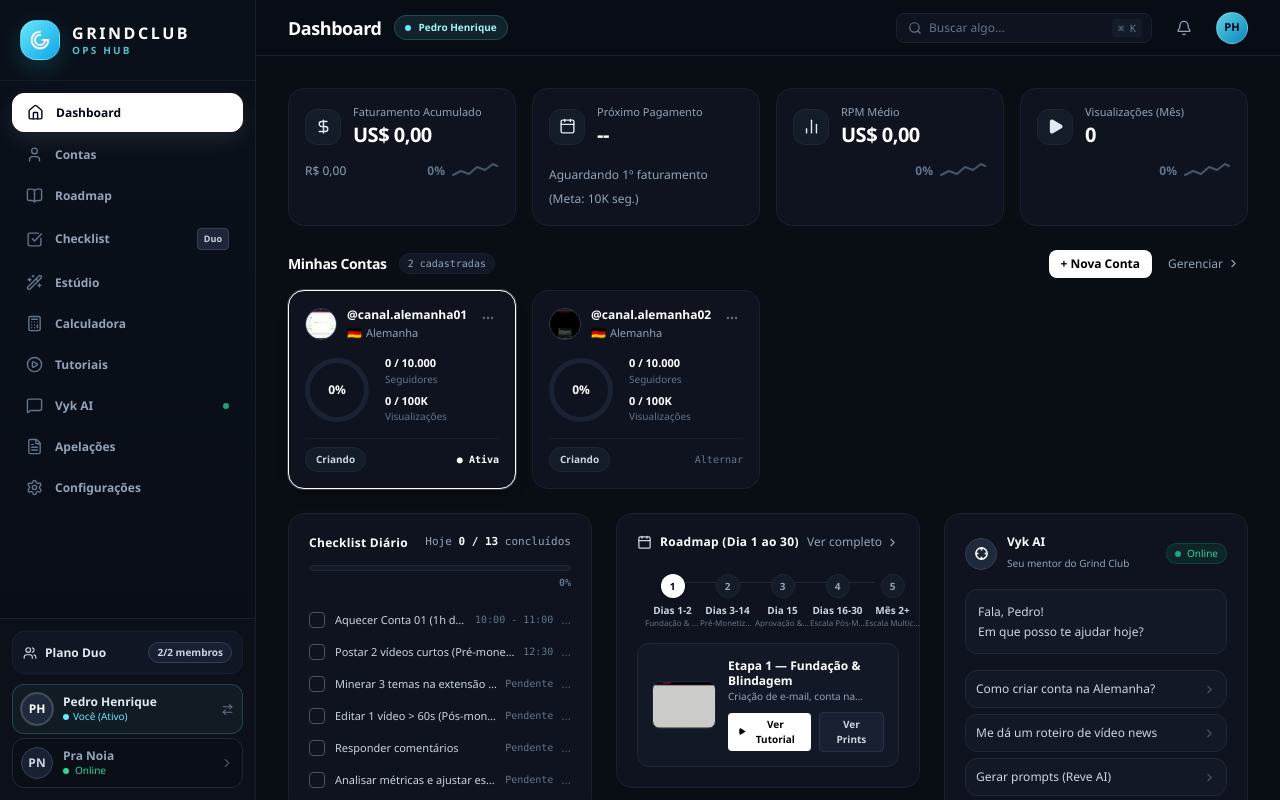
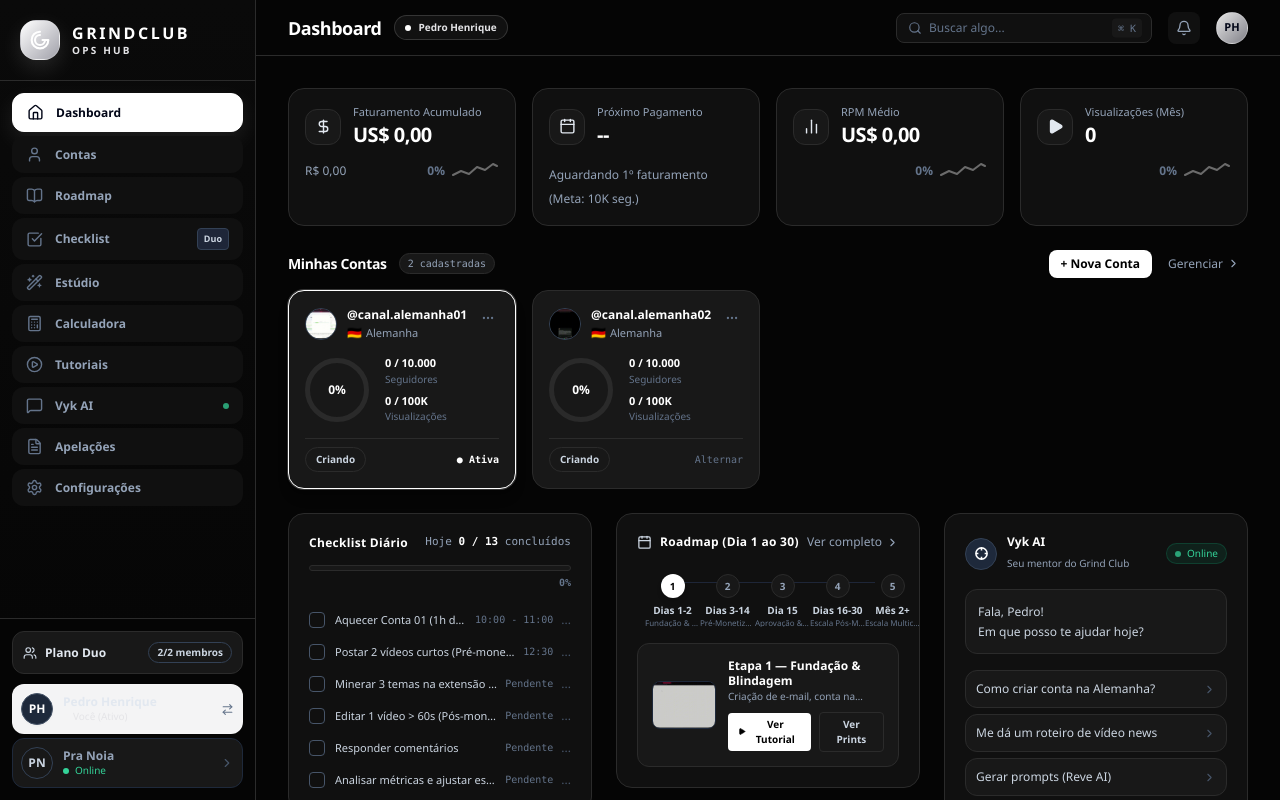
Before and after one commit to pedrohenriqueinv/-grindclub-hub, a React (Vite) app: page / in a window 1280 px wide. Built offline with nearby package versions, Linux system fonts and the light colour scheme.

Commit message:
style: switch hub to black visual theme

```diff
--- a/src/components/ChecklistView.jsx
+++ b/src/components/ChecklistView.jsx
@@ -165,7 +165,7 @@ export default function ChecklistView({ tasks = [], setTasks, currentUser, partn
               {partnerUser?.avatar || 'PN'}
             </div>
             <div>
-              <div className="text-[10px] text-cyan-300/80">Perfil parceiro</div>
+              <div className="text-[10px] text-zinc-300">Perfil parceiro</div>
               <div className="font-bold text-white">{partnerUser?.name}</div>
             </div>
           </div>
--- a/src/components/DashboardView.jsx
+++ b/src/components/DashboardView.jsx
@@ -115,7 +115,7 @@ export default function DashboardView({
             cx={size / 2}
             cy={size / 2}
             r={radius}
-            stroke="#1a2234"
+            stroke="#2a2a2a"
             strokeWidth={stroke}
             fill="transparent"
           />
@@ -145,8 +145,8 @@ export default function DashboardView({
       <header className="h-14 border-b border-[#19202f] px-8 flex items-center justify-between bg-[#090d14]/90 backdrop-blur-sm shrink-0">
         <div className="flex items-center gap-3 min-w-0">
           <h1 className="text-lg font-extrabold text-white tracking-tight">Dashboard</h1>
-          <span className="inline-flex max-w-[132px] items-center gap-2 truncate rounded-full border border-cyan-300/20 bg-cyan-300/10 px-2.5 py-1 text-[10px] font-semibold text-cyan-200">
-            <span className="size-1.5 rounded-full bg-cyan-300" />
+          <span className="inline-flex max-w-[132px] items-center gap-2 truncate rounded-full border border-white/15 bg-white/5 px-2.5 py-1 text-[10px] font-semibold text-zinc-200">
+            <span className="size-1.5 rounded-full bg-white" />
             <span className="truncate">{currentUser?.name || 'Pedro Henrique'}</span>
           </span>
         </div>
@@ -168,7 +168,7 @@ export default function DashboardView({
             <Bell size={16} />
           </button>
 
-          <div className="size-8 rounded-full bg-gradient-to-br from-cyan-300/90 to-sky-500/80 border border-white/20 flex items-center justify-center text-[11px] font-bold text-slate-950 shadow-sm" role="img" aria-label={`Perfil ativo: ${currentUser?.name || 'Pedro Henrique'}`} title={`Perfil ativo: ${currentUser?.name || 'Pedro Henrique'}`}>
+          <div className="size-8 rounded-full bg-gradient-to-br from-white/90 to-zinc-400/80 border border-white/20 flex items-center justify-center text-[11px] font-bold text-slate-950 shadow-sm" role="img" aria-label={`Perfil ativo: ${currentUser?.name || 'Pedro Henrique'}`} title={`Perfil ativo: ${currentUser?.name || 'Pedro Henrique'}`}>
             {currentUser?.avatar || 'PH'}
           </div>
         </div>
@@ -195,7 +195,7 @@ export default function DashboardView({
                 <span className="text-xs font-semibold text-slate-500 flex items-center gap-0.5">
                   0%
                 </span>
-                <Sparkline color="#475569" />
+                <Sparkline color="#6b6b6b" />
               </div>
             </div>
           </div>
@@ -231,7 +231,7 @@ export default function DashboardView({
               <span className="text-xs font-semibold text-slate-500 flex items-center gap-0.5">
                 0%
               </span>
-              <Sparkline color="#475569" />
+              <Sparkline color="#6b6b6b" />
             </div>
           </div>
 
@@ -250,7 +250,7 @@ export default function DashboardView({
               <span className="text-xs font-semibold text-slate-500 flex items-center gap-0.5">
                 0%
               </span>
-              <Sparkline color="#475569" />
+              <Sparkline color="#6b6b6b" />
             </div>
           </div>
         </div>
--- a/src/components/Sidebar.jsx
+++ b/src/components/Sidebar.jsx
@@ -52,7 +52,7 @@ export default function Sidebar({
       <div className="flex flex-col flex-1 overflow-y-auto">
         {/* Brand Logo (Monocromático Stealth) */}
         <div className="p-5 flex items-center gap-3 border-b border-[#19202f]/60">
-          <div className="size-10 rounded-2xl bg-gradient-to-br from-cyan-300 to-sky-500 text-slate-950 border border-white/20 flex items-center justify-center p-[2px] shadow-[0_8px_22px_rgba(34,211,238,0.18)]">
+          <div className="size-10 rounded-2xl bg-gradient-to-br from-white to-zinc-400 text-slate-950 border border-white/20 flex items-center justify-center p-[2px] shadow-[0_8px_22px_rgba(255,255,255,0.12)]">
             <svg width="20" height="20" viewBox="0 0 24 24" fill="none" stroke="currentColor" strokeWidth="2.5" strokeLinecap="round" strokeLinejoin="round" className="text-white">
               <path d="M12 2a10 10 0 1 0 10 10h-6" />
               <path d="M12 6a6 6 0 1 0 6 6h-3" />
--- a/src/index.css
+++ b/src/index.css
@@ -4,20 +4,20 @@
 
 :root {
   color-scheme: dark;
-  --hub-page: #080d16;
-  --hub-sidebar: #0a101a;
-  --hub-panel: #0f1724;
-  --hub-panel-raised: #131e2d;
-  --hub-border: #203047;
-  --hub-muted: #8fa0b8;
-  --hub-accent: #67e8f9;
-  --hub-accent-strong: #38bdf8;
+  --hub-page: #050505;
+  --hub-sidebar: #080808;
+  --hub-panel: #101010;
+  --hub-panel-raised: #171717;
+  --hub-border: #2a2a2a;
+  --hub-muted: #a1a1aa;
+  --hub-accent: #f4f4f5;
+  --hub-accent-strong: #ffffff;
   --hub-ease: cubic-bezier(0.2, 0, 0, 1);
 }
 
 @layer base {
   body {
-    @apply bg-[#080d16] text-slate-100 antialiased;
+    @apply bg-[#050505] text-slate-100 antialiased;
     font-family: Aptos, "Segoe UI Variable", "Segoe UI", ui-sans-serif, system-ui, sans-serif;
     font-feature-settings: "cv02", "cv03", "cv04", "cv11";
     font-variant-numeric: tabular-nums;
@@ -41,13 +41,13 @@
 }
 
 ::selection {
-  background: #67e8f9;
-  color: #05141d;
+  background: #ffffff;
+  color: #050505;
 }
 
 @layer components {
   .hub-sidebar {
-    background: linear-gradient(180deg, #0a101a 0%, #080d16 100%);
+    background: linear-gradient(180deg, #0a0a0a 0%, #050505 100%);
   }
 
   .hub-sidebar button,
@@ -68,20 +68,77 @@
   }
 }
 
+/* Black theme bridge for the legacy Tailwind utility palette. */
+@layer utilities {
+  [class*="bg-[#080b11]"],
+  [class*="bg-[#090d14]"],
+  [class*="bg-[#0b0f17]"],
+  [class*="bg-[#0c1018]"] {
+    background-color: #050505 !important;
+  }
+
+  [class*="bg-[#0e131f]"],
+  [class*="bg-[#0f141f]"],
+  [class*="bg-[#0f1724]"] {
+    background-color: #101010 !important;
+  }
+
+  [class*="bg-[#101624]"],
+  [class*="bg-[#121826]"],
+  [class*="bg-[#121927]"],
+  [class*="bg-[#131927]"],
+  [class*="bg-[#141b29]"],
+  [class*="bg-[#182032]"] {
+    background-color: #181818 !important;
+  }
+
+  [class*="bg-[#151c2b]"],
+  [class*="bg-[#1a2336]"],
+  [class*="bg-[#222d45]"],
+  [class*="bg-[#232e48]"] {
+    background-color: #242424 !important;
+  }
+
+  [class*="border-[#19202f]"],
+  [class*="border-[#1e2638]"],
+  [class*="border-[#27324b]"],
+  [class*="border-[#27324b]/70"] {
+    border-color: #2b2b2b !important;
+  }
+
+  [class*="border-[#203047]"] {
+    border-color: #303030 !important;
+  }
+
+  [class*="text-cyan-300"],
+  [class*="text-cyan-200"],
+  [class*="text-sky-500"] {
+    color: #e4e4e7 !important;
+  }
+
+  [class*="border-cyan-300"] {
+    border-color: rgb(255 255 255 / 0.16) !important;
+  }
+
+  [class*="bg-cyan-300"] {
+    background-color: #f4f4f5 !important;
+  }
+}
+
 /* Custom modern thin scrollbar */
 ::-webkit-scrollbar {
   width: 6px;
   height: 6px;
 }
 ::-webkit-scrollbar-track {
-  background: #080d16;
+  background: #050505;
 }
 ::-webkit-scrollbar-thumb {
-  background: #2a3c57;
+  background: #303030;
   border-radius: 9999px;
 }
 ::-webkit-scrollbar-thumb:hover {
-  background: #4c6383;
+  background: #4a4a4a;
 }
 
 @media (max-width: 767px) {
```
